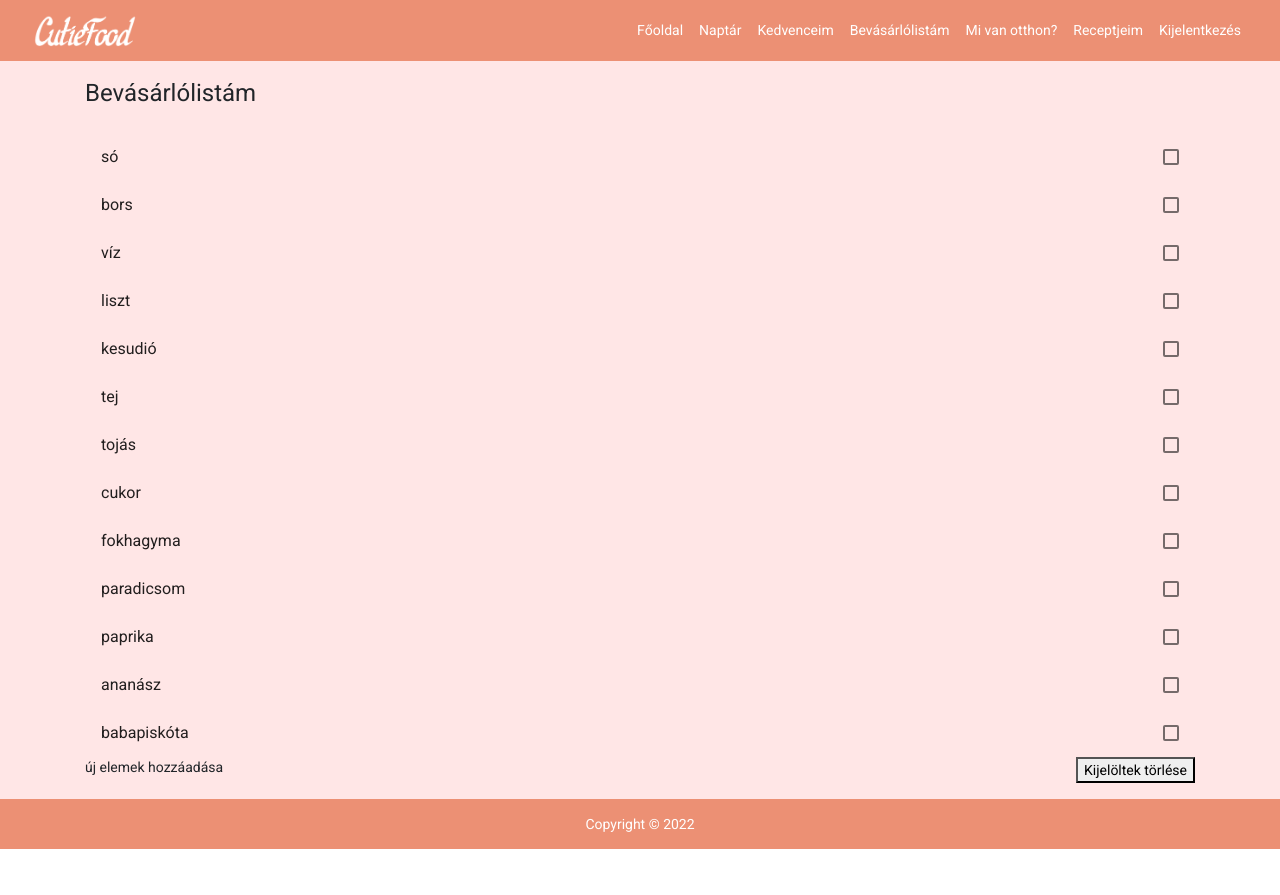
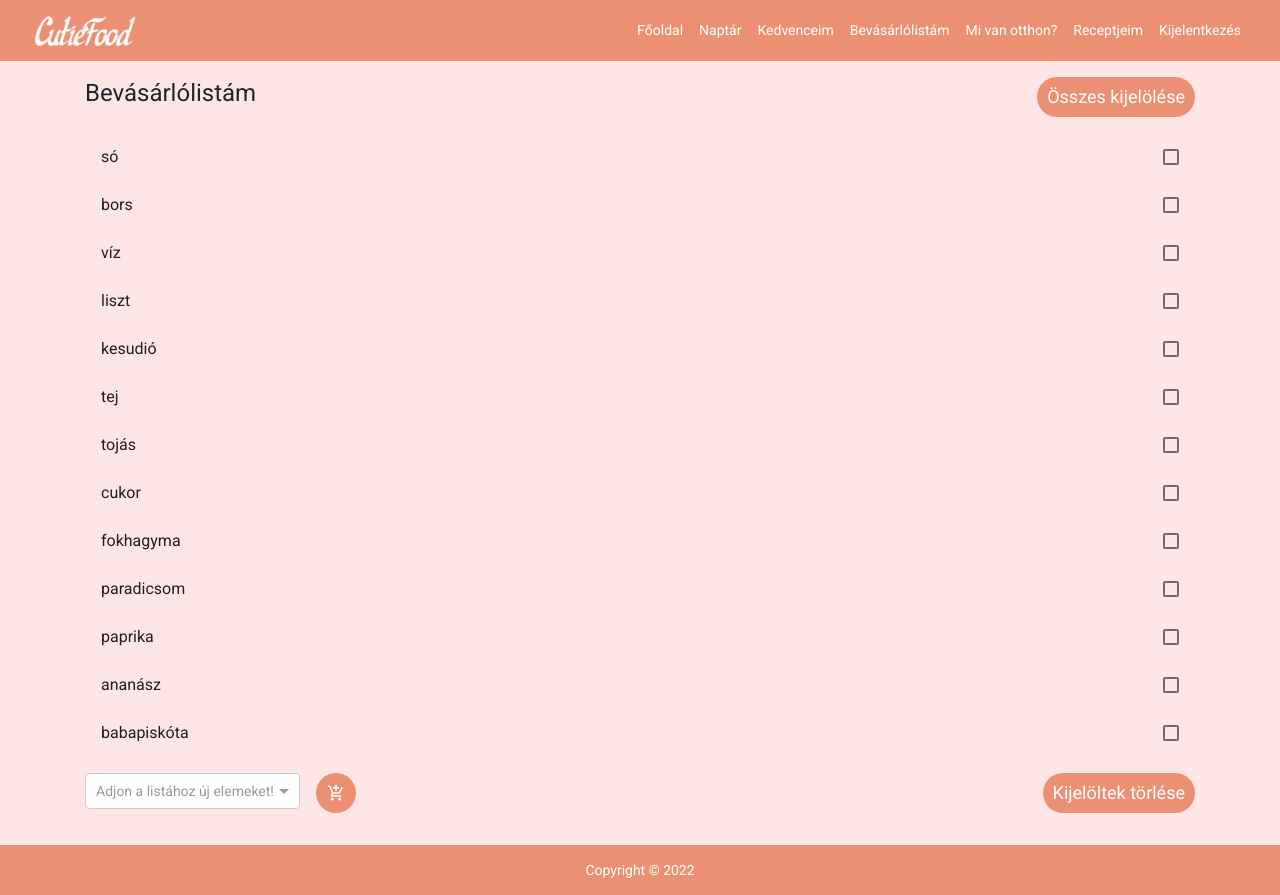
Before and after one commit to kovacspatrik/Cutiefood_v2, an Angular app: page /shopping_list in a window 1280 px wide. Before the commit the page ends 849 px from the top, so only its background shows below. Built offline with nearby package versions, Linux system fonts and the light colour scheme.

Commit message:
shoplist

```diff
--- a/src/app/Modules/index-page/index-page.module.ts
+++ b/src/app/Modules/index-page/index-page.module.ts
@@ -6,7 +6,6 @@ import { SharedModule } from '../shared/shared.module';
 
 import { MatCardModule } from '@angular/material/card';
 import { MatMenuModule } from '@angular/material/menu';
-import { MatIconModule } from '@angular/material/icon';
 import { ReactiveFormsModule } from '@angular/forms';
 
 @NgModule({
@@ -15,7 +14,6 @@ import { ReactiveFormsModule } from '@angular/forms';
     CommonModule,
     MatCardModule,
     MatMenuModule,
-    MatIconModule,
     SharedModule,
     ReactiveFormsModule,
   ],
--- a/src/app/Modules/shared/shared.module.ts
+++ b/src/app/Modules/shared/shared.module.ts
@@ -57,7 +57,8 @@ import {MatListModule} from "@angular/material/list";
     UploadNewRecipeComponent,
     FormsModule,
     EventComponent,
-    MatListModule
+    MatListModule,
+    MatIconModule
   ],
 })
 export class SharedModule {}
--- a/src/app/Modules/shopping-list/shopping-list/shopping-list.component.html
+++ b/src/app/Modules/shopping-list/shopping-list/shopping-list.component.html
@@ -1,17 +1,26 @@
 <div class="container-fluid shopping-list-page py-3">
   <div class="container">
-    <h1 class="display-1">Bevásárlólistám</h1>
+    <div class="row">
+      <div class="col-12 col-md-6">
+        <h1>Bevásárlólistám</h1>
+      </div>
+      <div class="col d-flex justify-content-md-end">
+        <button (click)="selectAll()" class="select-all-button">{{ this.allSelected ? 'Kijelölés törlése' : 'Összes kijelölése' }}</button>
+      </div>
+    </div>
     <mat-selection-list #shopList [(ngModel)]="selectedOptions">
       <mat-list-option *ngFor="let item of shoppingList" [value]="item.name">
         {{item.name}}
       </mat-list-option>
     </mat-selection-list>
-    <div class="row">
-      <div class="col-6">
-        új elemek hozzáadása
+    <div class="row my-3">
+      <div class="col-12 col-md-6 d-flex">
+        <ng-select
+        [placeholder]="'Adjon a listához új elemeket!'" [addTag]="true" [items]="ingredients" [bindLabel]="'name'" [multiple]="false" [bindValue]="'id'" (change)="addToCart($event)"></ng-select>
+          <mat-icon class="add-cart-icon mx-3 d-flex justify-content-center align-items-center" (click)="addToCart($event)">add_shopping_cart</mat-icon>
       </div>
-      <div class="col d-flex justify-content-end">
-        <button (click)="deleteSelected()">Kijelöltek törlése</button>
+      <div class="col d-flex justify-content-md-end mt-2 mt-md-0">
+        <button (click)="deleteSelected()" class="delete-button">Kijelöltek törlése</button>
       </div>
     </div>
   </div>
--- a/src/app/Modules/shopping-list/shopping-list/shopping-list.component.scss
+++ b/src/app/Modules/shopping-list/shopping-list/shopping-list.component.scss
@@ -3,4 +3,34 @@
 .shopping-list-page {
   min-height: $app-content-height;
   background-color: $cutiefood-background;
+
+  .delete-button {
+    border: none;
+    color: white;
+    border-radius: 50px;
+    height: 40px;
+    font-size: 18px;
+    padding: 0px 10px 0px 10px;
+    background-color: $cutiefood-orange;
+  }
+
+  .add-cart-icon {
+    border: none;
+    color: white;
+    border-radius: 20px;
+    height: 40px;
+    width: 40px;
+    font-size: 18px;
+    background-color: $cutiefood-orange;
+  }
+
+  .select-all-button {
+    border: none;
+    color: white;
+    border-radius: 20px;
+    height: 40px;
+    font-size: 18px;
+    background-color: $cutiefood-orange;
+    padding: 0px 10px 0px 10px;
+  }
 }
--- a/src/app/Modules/shopping-list/shopping-list/shopping-list.component.ts
+++ b/src/app/Modules/shopping-list/shopping-list/shopping-list.component.ts
@@ -10,10 +10,12 @@ import {Ingredient} from "../../../Models/ingredient.model";
 })
 export class ShoppingListComponent implements OnInit {
   @ViewChild('shopList') selectionList: MatSelectionList
+  ingredients = MOCK_INGREDIENTS;
 
   shoppingList = MOCK_INGREDIENTS;
 
   selectedOptions: string[];
+  allSelected = false;
   constructor() { }
 
   ngOnInit(): void {
@@ -28,4 +30,22 @@ export class ShoppingListComponent implements OnInit {
     }
   }
 
+  addToCart(item: any) {
+    if (this.shoppingList.includes(item)){
+      alert('Ez a termék már szerepel a listán!');
+    } else {
+      this.shoppingList.push(item);
+    }
+    console.log(item)
+  }
+
+  selectAll(){
+    if(this.allSelected) {
+      this.selectionList.deselectAll();
+      this.allSelected = !this.allSelected;
+    }else {
+      this.selectionList.selectAll();
+      this.allSelected = !this.allSelected;
+    }
+  }
 }
```
Also changed, not shown: src/app/Modules/index-page/index-page/index-page.component.ts (+5 -5 lines).
